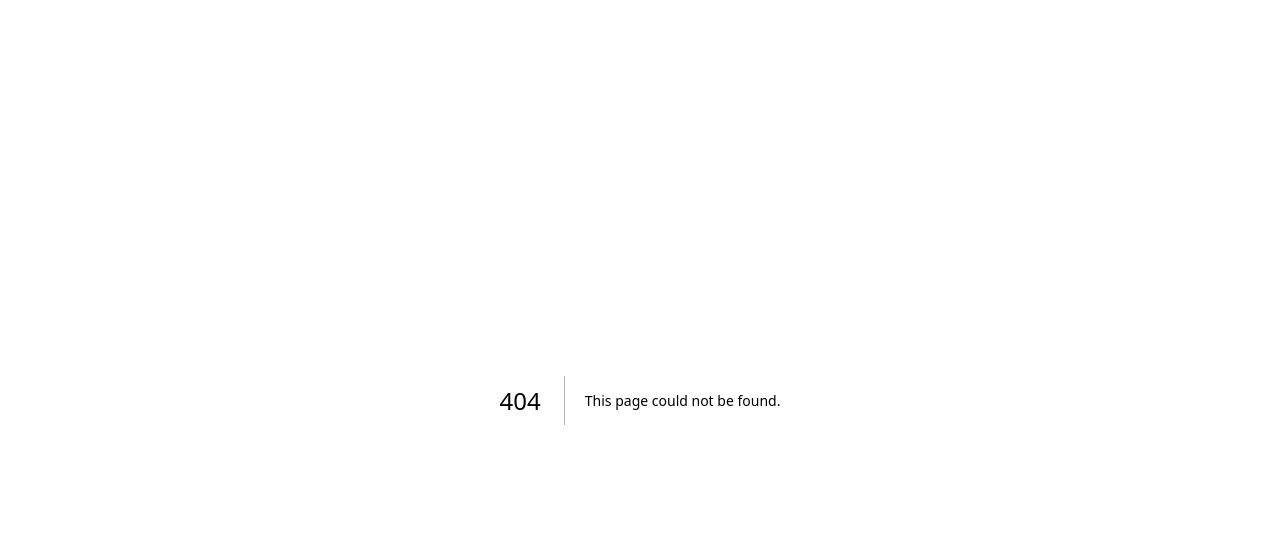
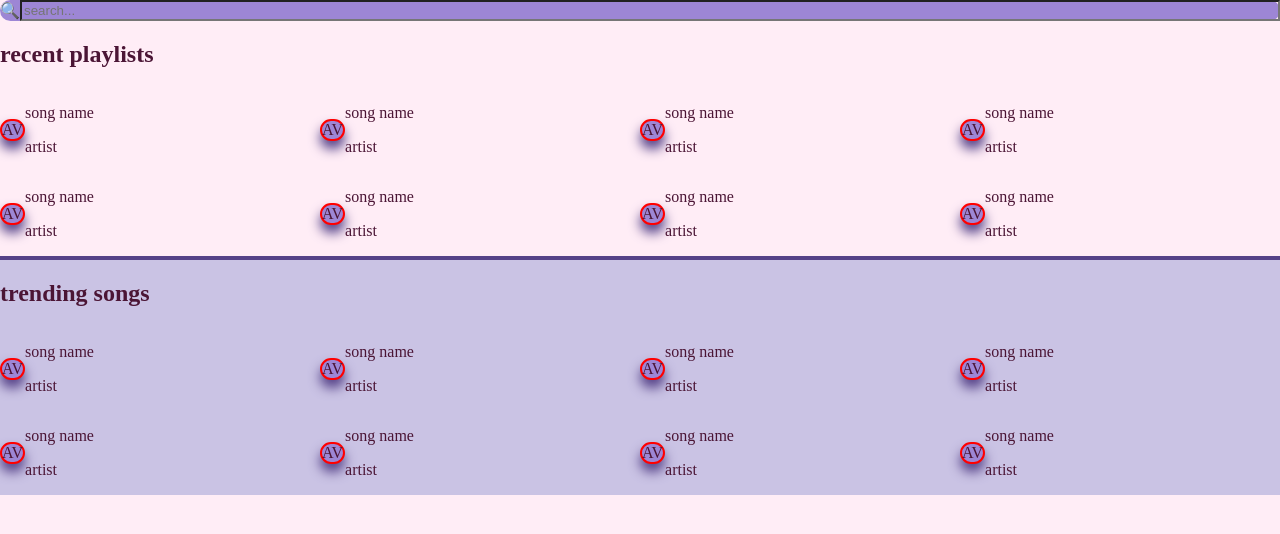
Before and after one commit to Rc61037/Thetawaves, a Next.js app in the folder thetawaves-next/: page /dashboard in a window 1280 px wide. Before the commit this address had no page. Shown: the top 534 px of the page. Built offline with nearby package versions, Linux system fonts and the light colour scheme; a web font is replaced by a local one.

Commit message:
dashboard

```diff
--- /dev/null
+++ b/thetawaves-next/src/app/dashboard/page.tsx
@@ -0,0 +1,71 @@
+import React from "react";
+
+const MusicDashboard = () => {
+  return (
+    <div className="min-h-screen bg-[#FFEDF6] font-[NanumGothic] text-[#4B1535] px-6 py-8 flex flex-col items-center w-full">
+      {/* Search Bar */}
+      <div className="w-full max-w-6xl flex justify-center mb-10">
+        <div className="bg-[#9D86D5] shadow-md shadow-[#D183A9] rounded-full px-6 py-3 flex items-center w-full">
+          <span className="text-white text-xl mr-2">🔍</span>
+          <input
+            type="text"
+            placeholder="search..."
+            className="bg-transparent outline-none text-white placeholder-white w-full"
+          />
+        </div>
+      </div>
+
+      {/* Recent Playlists */}
+      <section className="w-full max-w-6xl mb-16">
+        <h2 className="text-3xl font-bold mb-8">recent playlists</h2>
+        <div className="grid grid-cols-4 lg:grid-cols-4 gap-16 w-full">
+          {[...Array(8)].map((_, i) => (
+            <div key={i} className="flex items-center gap-4 w-full justify-start">
+              <div
+                className="w-28 h-28 rounded-full shrink-0 flex items-center justify-center text-white text-base"
+                style={{
+                  backgroundColor: "#9D86D5",
+                  boxShadow: "0 8px 12px #554288",
+                  border: "2px solid red",
+                }}
+              >
+                AV
+              </div>
+              <div>
+                <p className="text-lg leading-tight">song name</p>
+                <p className="text-sm leading-tight">artist</p>
+              </div>
+            </div>
+          ))}
+        </div>
+      </section>
+
+      {/* Trending Songs */}
+      <section className="w-full max-w-6xl bg-[#CAC3E4] px-10 py-10 rounded-md shadow-inner border-t-4 border-[#554288]">
+        <h2 className="text-3xl font-bold mb-8">trending songs</h2>
+        <div className="grid grid-cols-4 lg:grid-cols-4 gap-16 w-full">
+          {[...Array(8)].map((_, i) => (
+            <div key={i} className="flex items-center gap-4 w-full justify-start">
+              <div
+                className="w-28 h-28 rounded-full shrink-0 flex items-center justify-center text-white text-base"
+                style={{
+                  backgroundColor: "#9D86D5",
+                  boxShadow: "0 8px 12px #554288",
+                  border: "2px solid red",
+                }}
+              >
+                AV
+              </div>
+              <div>
+                <p className="text-lg leading-tight">song name</p>
+                <p className="text-sm leading-tight">artist</p>
+              </div>
+            </div>
+          ))}
+        </div>
+      </section>
+    </div>
+  );
+};
+
+export default MusicDashboard;
```
